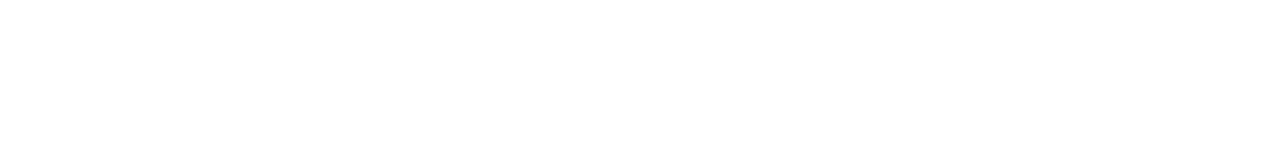
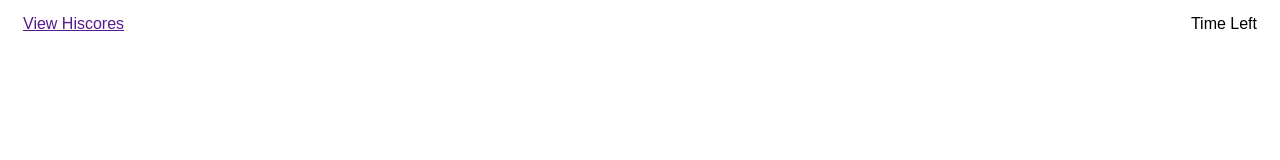
Before and after one commit to spencerjpross/quiz-game, a plain HTML site: page index.html in a window 1280 px wide. Drawn offline with Linux system fonts and the light colour scheme.

Commit message:
added id's to html and some beginning CSS

```diff
--- a/index.html
+++ b/index.html
@@ -5,9 +5,13 @@
     <meta name="viewport" content="width=device-width, initial-scale=1.0" />
     <meta http-equiv="X-UA-Compatible" content="ie=edge" />
     <link rel="stylesheet" href="style.css" />
-    <title>Todo List</title>
+    <title>Spencer's Quiz Game</title>
   </head>
   <body>
+      <nav>
+          <div id="highscores"><a href = "">View Hiscores</a></div>
+          <div id="timer"><span>Time Left</span></div>
+      </nav>
 
     <script src="script.js"></script>
   </body>
--- a/style.css
+++ b/style.css
@@ -0,0 +1,10 @@
+* {
+    font-family: Arial, Helvetica, sans-serif;
+}
+
+nav {
+    display: flex;
+    justify-content: space-between;
+    margin: 15px;
+    font-weight: 200px;
+}
```
